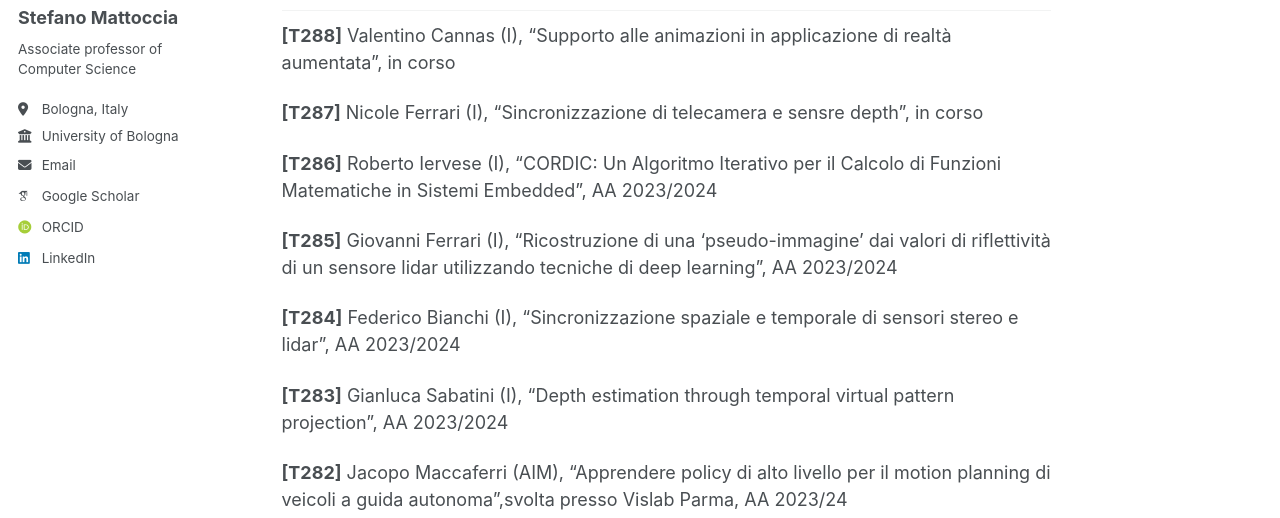
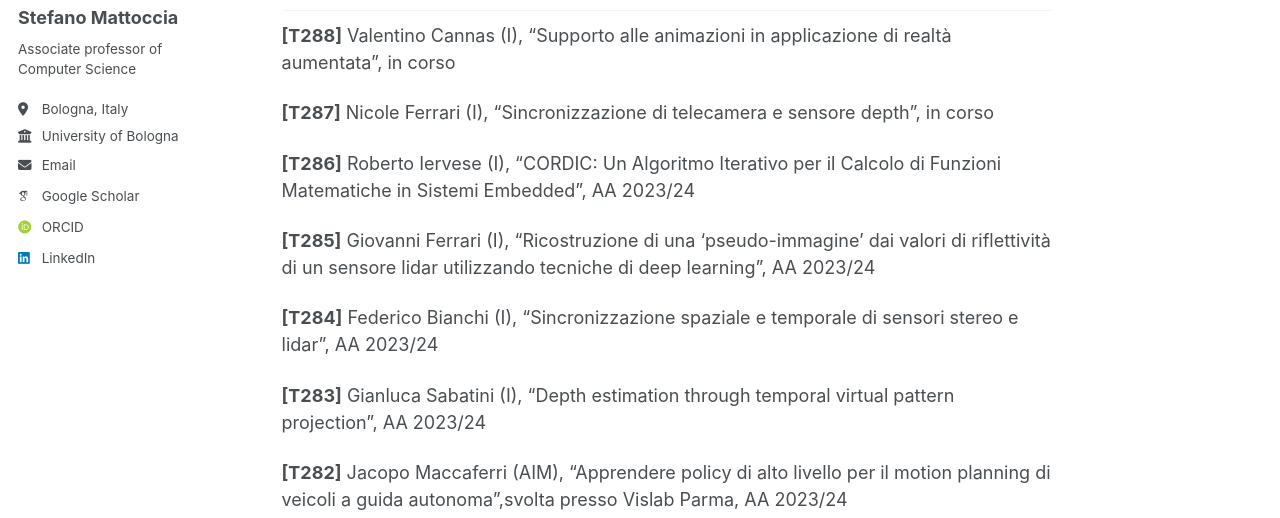
Before and after one commit to stefanomattoccia/stefanomattoccia.github.io, a Jekyll site: the page built from _pages/theses.md, in a window 1280 px wide and 900 px high. Shown: the part 284-802 px from the top of the window. Built offline with Jekyll 4.4.1, drawn with Linux system fonts in a browser that asks for light colours; some web fonts are replaced; some of the changed text lies outside the part shown.

Commit message:
Update theses.md

```diff
--- a/_pages/theses.md
+++ b/_pages/theses.md
@@ -17,15 +17,15 @@ Theses (Bachelor and Master)/Tesi (Triennali e Magistrali)
 
 **[T288]** Valentino Cannas (I), “Supporto alle animazioni in applicazione di realtà aumentata”, in corso
 
-**[T287]** Nicole Ferrari (I), “Sincronizzazione di telecamera e sensre depth”, in corso
+**[T287]** Nicole Ferrari (I), “Sincronizzazione di telecamera e sensore depth”, in corso
 
-**[T286]** Roberto Iervese (I), “CORDIC: Un Algoritmo Iterativo per il Calcolo di Funzioni Matematiche in Sistemi Embedded”, AA 2023/2024
+**[T286]** Roberto Iervese (I), “CORDIC: Un Algoritmo Iterativo per il Calcolo di Funzioni Matematiche in Sistemi Embedded”, AA 2023/24
 
-**[T285]** Giovanni Ferrari (I), "Ricostruzione di una 'pseudo-immagine' dai valori di riflettività di un sensore lidar utilizzando tecniche di deep learning", AA 2023/2024
+**[T285]** Giovanni Ferrari (I), "Ricostruzione di una 'pseudo-immagine' dai valori di riflettività di un sensore lidar utilizzando tecniche di deep learning", AA 2023/24
 
-**[T284]** Federico Bianchi (I), "Sincronizzazione spaziale e temporale di sensori stereo e lidar", AA 2023/2024
+**[T284]** Federico Bianchi (I), "Sincronizzazione spaziale e temporale di sensori stereo e lidar", AA 2023/24
 
-**[T283]** Gianluca Sabatini (I), “Depth estimation through temporal virtual pattern projection”, AA 2023/2024
+**[T283]** Gianluca Sabatini (I), “Depth estimation through temporal virtual pattern projection”, AA 2023/24
 
 **[T282]** Jacopo Maccaferri (AIM), “Apprendere policy di alto livello per il motion planning di veicoli a guida autonoma”,svolta presso Vislab Parma, AA 2023/24
 
```
Also changed, not shown: other parts of _pages/theses.md (+1 -1 lines).
